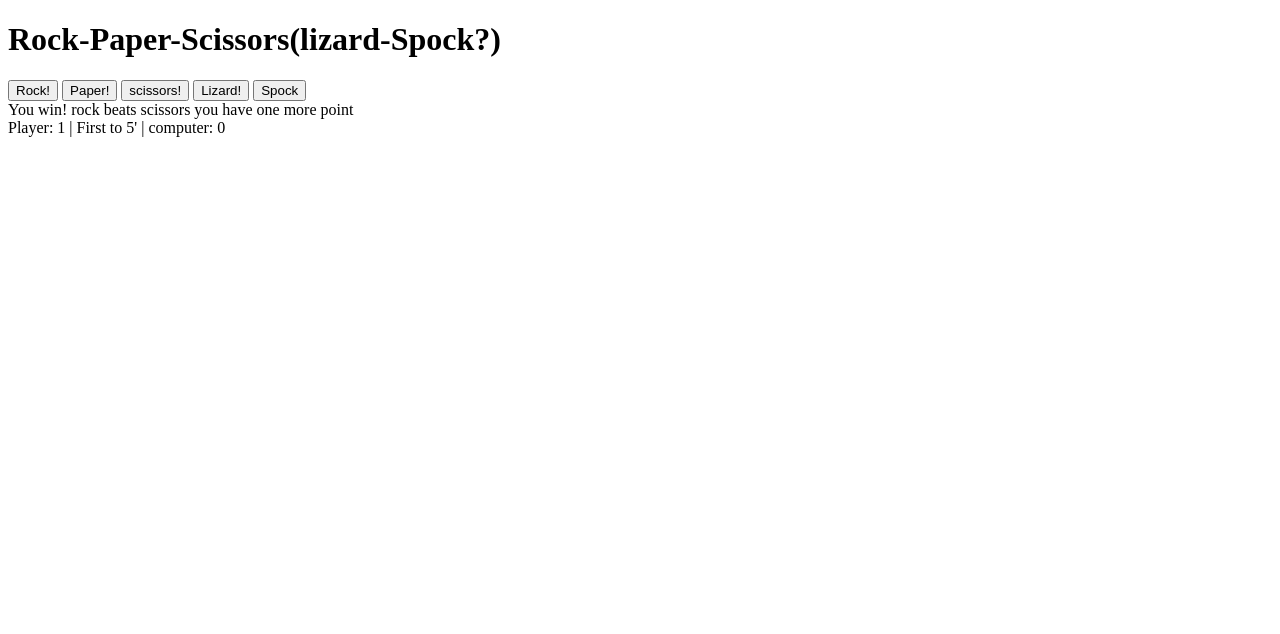
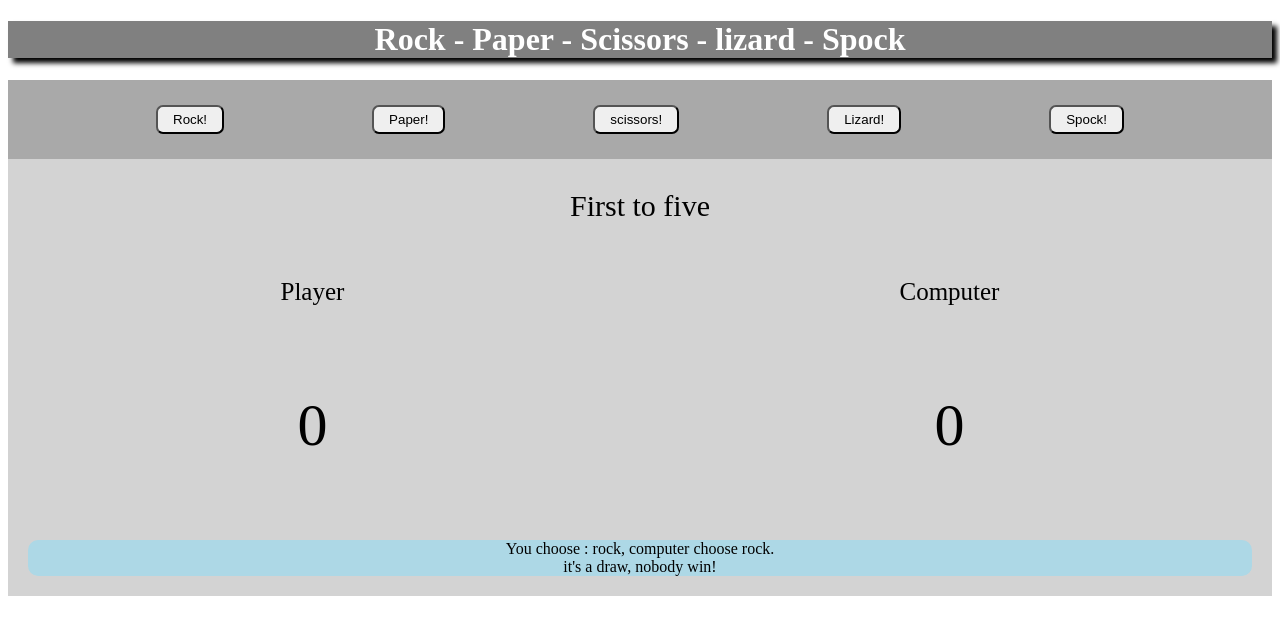
Before and after one commit to Tegristh/RPS, a plain HTML site: page index.html in a window 1280 px wide. Both pictures are taken after a click on the button "Rock!". Drawn offline with Linux system fonts and the light colour scheme.

Commit message:
nettoyage code, et début CSS

```diff
--- a/index.html
+++ b/index.html
@@ -3,23 +3,29 @@
   <head>
     <meta charset="utf-8"/>
     <title>My test page</title>
+    <link href="styles.css" rel="stylesheet">
   </head>
 
   <body>
-    <h1>Rock-Paper-Scissors(lizard-Spock?)</h1>
+    <h1>Rock - Paper - Scissors - lizard - Spock </h1>
     <main>
       <div class="input">
         <button id="rock">Rock!</button>
         <button id="paper">Paper!</button>
         <button id="scissors">scissors!</button>
         <button id="lizard">Lizard!</button>
-        <button id="spock">Spock</button>
+        <button id="spock">Spock!</button>
 
       </div>
       <div id="result">
-
+        <p id="hd1">First to five</p>
+        <p id="hd2">Player</p>
+        <p id="hd3">Computer</p>
+        <p id="player-score">0</p>
+        <p id="computer-score">0</p>
 
       </div>
+
 
     </main>
 
@@ -27,53 +33,53 @@
     <script>
          let playerScore = 0;
          let computerScore = 0;
-         let playerPlay = "";
-         let computerSelection = "";
-         const result = document.getElementById('result');
-         const roundResult = document.createElement("round-result");
-         roundResult.textContent = "";
-         const scores = document.createElement("scores");
-         const finalscore = document.createElement("final-score");
-
-
-
-
-         const buttons = document.querySelectorAll('button');
-         buttons.forEach((button) =>{
-           button.addEventListener('click', (e) =>{
-             e.stopPropagation();
-
-            playerPlay = (button.id);
-            computerSelection = computerPlay();
-            rResult = (playRound(playerPlay, computerSelection))+ "</br>"
-            roundResult.innerHTML = rResult;
-            if (playerScore === 5) {
-               finalscore.innerHTML = "You win the game! </br>";
-               scores.innerHTML = `Player: ${playerScore} | First to 5' | computer: ${computerScore} </br>`;
-            result.appendChild(scores);
-
-             } else if (computerScore === 5){
-               finalscore.innerHTML = "you loose the game! </br>";
-               scores.innerHTML = `Player: ${playerScore} | First to 5' | computer: ${computerScore} </br>`;
-            result.appendChild(scores);
-
-             } else {
-            scores.innerHTML = `Player: ${playerScore} | First to 5' | computer: ${computerScore} </br>`;
-            result.appendChild(scores);
-
-           }})
-         });
+         const lScore = document.createElement('p');
+         lScore.id = "logScore"
 
       function computerPlay() {
           let choiceList = ['rock', 'paper', 'scissors', 'lizard', 'spock'];
-          let i = Math.floor(Math.random()*5); // replace 3 by 5;
+          let i = Math.floor(Math.random()*5); // replace 3 by 5 for full fun Experience;
           return choiceList[i];
       };
-      function playRound (playerSelection, computerSelection) {
+
+      function printScores(entry) {
+        const result = document.querySelector('#result');
+        const pScore = document.querySelector('#player-score');
+        const cScore = document.querySelector('#computer-score');
+        pScore.innerText = playerScore;
+        cScore.innerText = computerScore;
+        if (entry[0] === 0){
+          lScore.style.backgroundColor= "lightBlue";
+        }
+        else if (entry[0] === 1) {
+          lScore.style.backgroundColor = "green";
+        } else if (entry[0] === 2) {
+          lScore.style.backgroundColor = "orange";
+        };
+        lScore.innerHTML = `You choose : ${entry[2]}, computer choose ${entry[3]}.
+        </br>  ${entry[1]}</br>`;
+        result.appendChild(pScore);
+        result.appendChild(cScore);
+        result.appendChild(lScore);
+
+      };
+
+      function newTurn() {
+        if (playerScore === 5){
+          alert(`You win the game! ${playerScore} VS${computerScore}!`);
+          computerScore = 0;
+          playerScore = 0;
+      }else if (computerScore === 5){
+        alert(`You loose the game! ${playerScore} VS${computerScore}!`);
+          computerScore = 0;
+          playerScore = 0;
+      }else {return;};};
+
+      function playRound (playerSelection) {
           let playerWin;
-
+          const computerSelection = computerPlay();
           if (playerSelection ===  computerSelection) {
-              return `it's a draw, nobody win!`;
+              return [0,`it's a draw, nobody win!`, playerSelection, computerSelection];
           } else if (
              playerSelection === "rock" && (computerSelection === "scissors" || computerSelection === "lizard")
           || playerSelection === "paper" && (computerSelection === "rock" || computerSelection === "spock")
@@ -82,27 +88,22 @@
           || playerSelection === "spock" && (computerSelection === "rock" || computerSelection === "scissors")
           ) {
               playerScore ++;
-              return `You win! ${playerSelection} beats ${computerSelection} you have one more point`;
+              return [1,`You win! Have one more point!`, playerSelection, computerSelection];
           } else {
               computerScore ++;
-              return `you loose! ${computerSelection} beats ${playerSelection} computer have one more point`;
+              return [2,`you loose! Computer get one more point`,playerSelection, computerSelection];
           }
+        };
+
+const buttons = document.querySelectorAll('button');
+        buttons.forEach((button) => {
+          button.addEventListener('click', (e) => {
+            printScores(playRound(button.id));
+            newTurn();
 
 
-
-        };
-result.appendChild(roundResult);
-result.appendChild(finalscore);
-
-
-
-
-
-
-
-
-
-
+           });
+         });
 
     </script>
 
--- /dev/null
+++ b/styles.css
@@ -0,0 +1,63 @@
+html {
+    text-align: center;
+}
+h1 {
+
+    color: white;
+    background-color: grey;
+    box-shadow: 5px 5px 5px black;
+
+}
+button {
+    border-radius: 7px;
+    padding: 5px 15px 5px 15px;
+
+}
+.input {
+    display: flex;
+    flex direction: row;
+    justify-content: space-evenly;
+    margin: 0px 0px 0px 0px;
+    background-color: darkgrey;
+    padding: 25px 0px 25px 0px;
+
+}
+#result {
+    display: grid;
+    grid-template: "header1 header1" auto
+                   "header2 header3" auto
+                   "player-score computer-score" auto
+                   "footer footer" auto;
+    column-gap: 10px;
+    row-gap; 15px;
+    background-color: lightgrey;
+}
+#hd1 {
+    grid-area: header1;
+    font-size: 30px;
+}
+#hd2 {
+    grid-area: header2;
+    font-size: 25px;
+}
+#hd3 {
+    grid-area: header3;
+    font-size: 25px;
+}
+#player-score {
+    margin-top: 30;
+    margin-bottom: 30;
+    grid-area: player-score;
+    font-size: 60px;
+}
+#computer-score {
+    margin-top: 30;
+    margin-bottom: 30;
+    grid-area: computer-score;
+    font-size: 60px;
+}
+#logScore {
+    grid-area: footer;
+    margin: 20px;
+    border-radius: 10px;
+}
```
